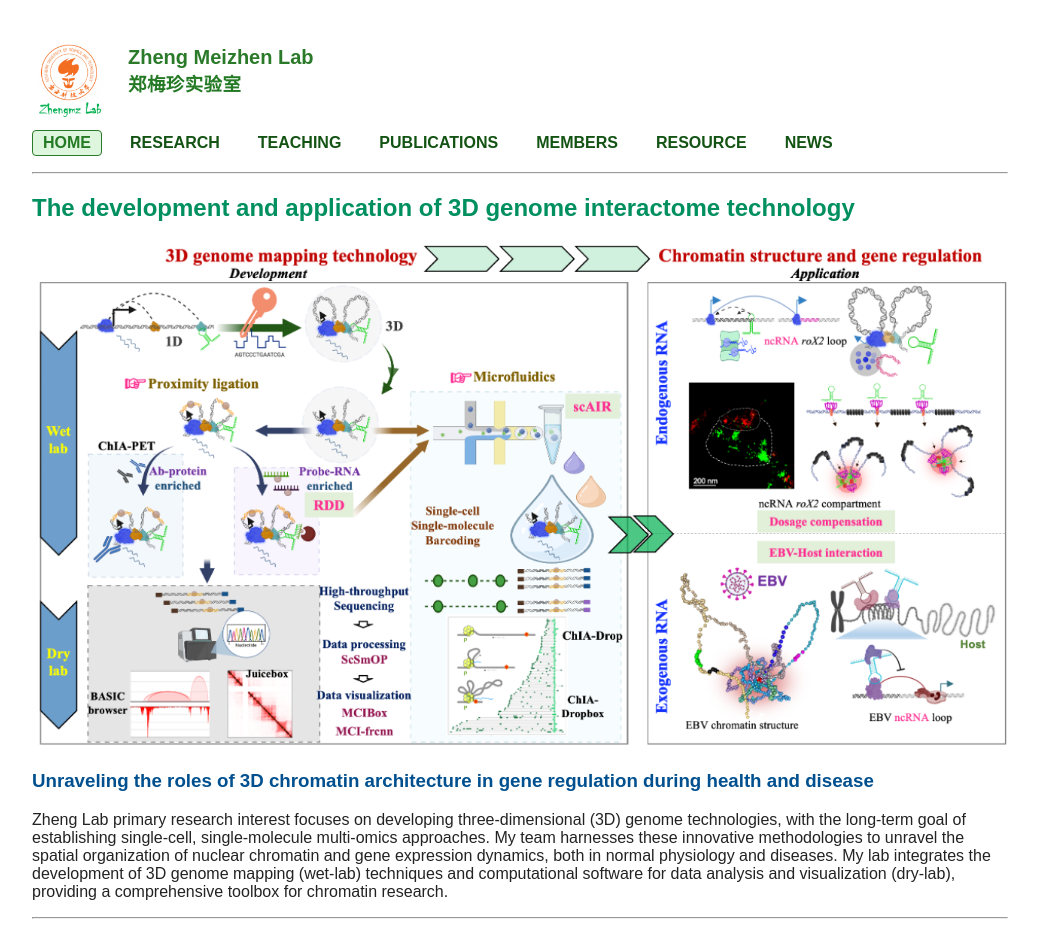
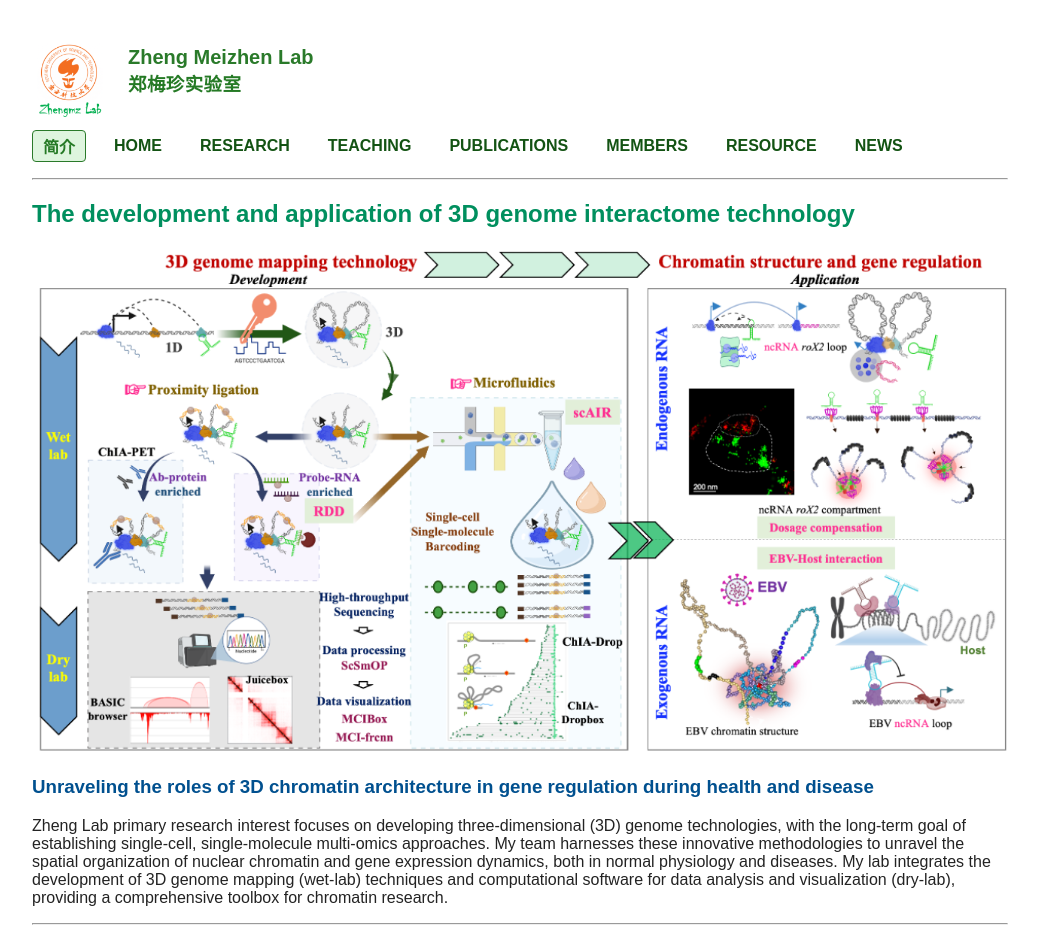
Before and after one commit to ZhengmzLab/zhengmzlab.github.io, a Jekyll site: the page built from index.md, in a window 1280 px wide. Shown: the whole page, without its empty margins (120-1159 px from the left). Built offline with Jekyll 4.4.1, drawn with Linux system fonts in a browser that asks for light colours; comment, search, counter and statistics services are not loaded.

Commit message:
Update navigation menu items in _config.yml

```diff
--- a/_config.yml
+++ b/_config.yml
@@ -5,8 +5,10 @@ theme: minima
 
 # 配置导航菜单
 nav_items:
+  - name: 简介
+    url: /
   - name: HOME
-    url: /
+    url: /index.html
   - name: RESEARCH
     url: /research.html
   - name: TEACHING
```
